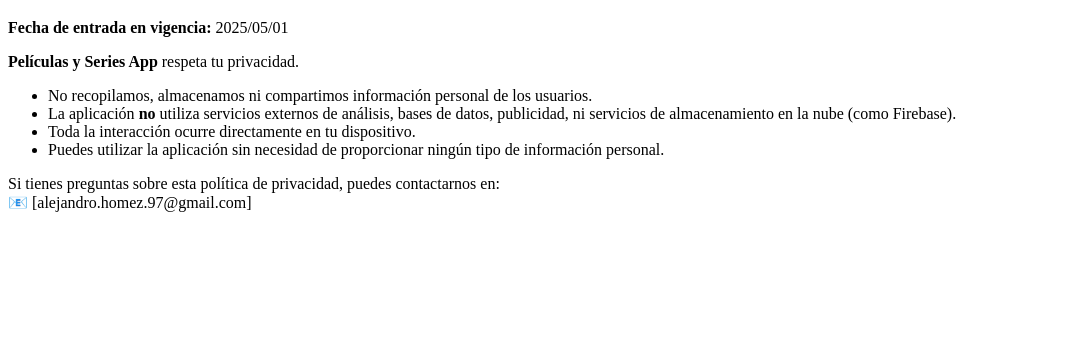
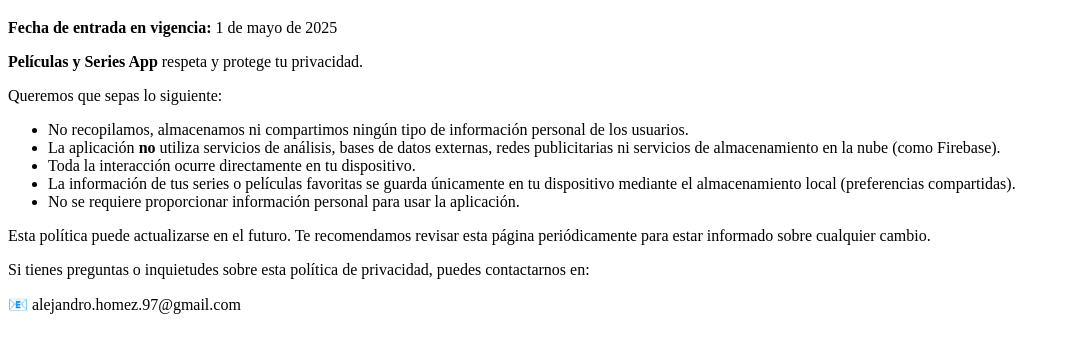
Before and after one commit to AlejandroHomez/privacy-policy-peliculas-app, a plain HTML site: page index.html in a window 1280 px wide. Shown: the part 61-414 px from the top of the page, without its empty margins (0-1070 px from the left). Drawn offline with Linux system fonts and the light colour scheme.

Commit message:
Update index.html

```diff
--- a/index.html
+++ b/index.html
@@ -2,20 +2,27 @@
 <html lang="es">
 <head>
   <meta charset="UTF-8">
-  <meta name="viewport" content="width=device-width, initial-scale=1">
+  <meta name="viewport" content="width=device-width, initial-scale=1.0">
   <title>Política de Privacidad</title>
 </head>
 <body>
   <h1>Política de Privacidad</h1>
-  <p><strong>Fecha de entrada en vigencia:</strong> 2025/05/01</p>
-  <p><strong>Películas y Series App</strong> respeta tu privacidad.</p>
+  <p><strong>Fecha de entrada en vigencia:</strong> 1 de mayo de 2025</p>
+
+  <p><strong>Películas y Series App</strong> respeta y protege tu privacidad.</p>
+
+  <p>Queremos que sepas lo siguiente:</p>
   <ul>
-    <li>No recopilamos, almacenamos ni compartimos información personal de los usuarios.</li>
-    <li>La aplicación <strong>no</strong> utiliza servicios externos de análisis, bases de datos, publicidad, ni servicios de almacenamiento en la nube (como Firebase).</li>
+    <li>No recopilamos, almacenamos ni compartimos ningún tipo de información personal de los usuarios.</li>
+    <li>La aplicación <strong>no</strong> utiliza servicios de análisis, bases de datos externas, redes publicitarias ni servicios de almacenamiento en la nube (como Firebase).</li>
     <li>Toda la interacción ocurre directamente en tu dispositivo.</li>
-    <li>Puedes utilizar la aplicación sin necesidad de proporcionar ningún tipo de información personal.</li>
+    <li>La información de tus series o películas favoritas se guarda únicamente en tu dispositivo mediante el almacenamiento local (preferencias compartidas).</li>
+    <li>No se requiere proporcionar información personal para usar la aplicación.</li>
   </ul>
-  <p>Si tienes preguntas sobre esta política de privacidad, puedes contactarnos en:<br>
-  📧 [alejandro.homez.97@gmail.com]</p>
+
+  <p>Esta política puede actualizarse en el futuro. Te recomendamos revisar esta página periódicamente para estar informado sobre cualquier cambio.</p>
+
+  <p>Si tienes preguntas o inquietudes sobre esta política de privacidad, puedes contactarnos en:</p>
+  <p>📧 alejandro.homez.97@gmail.com</p>
 </body>
 </html>
```
